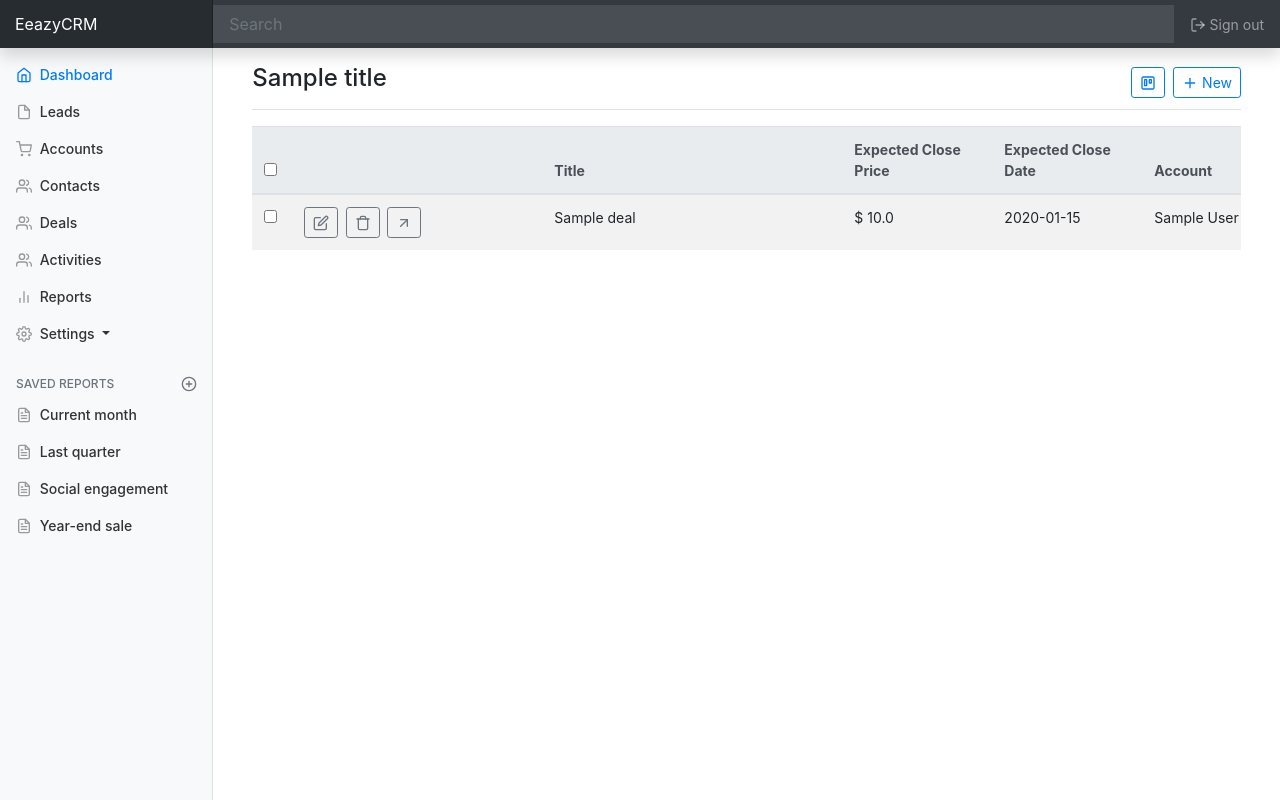
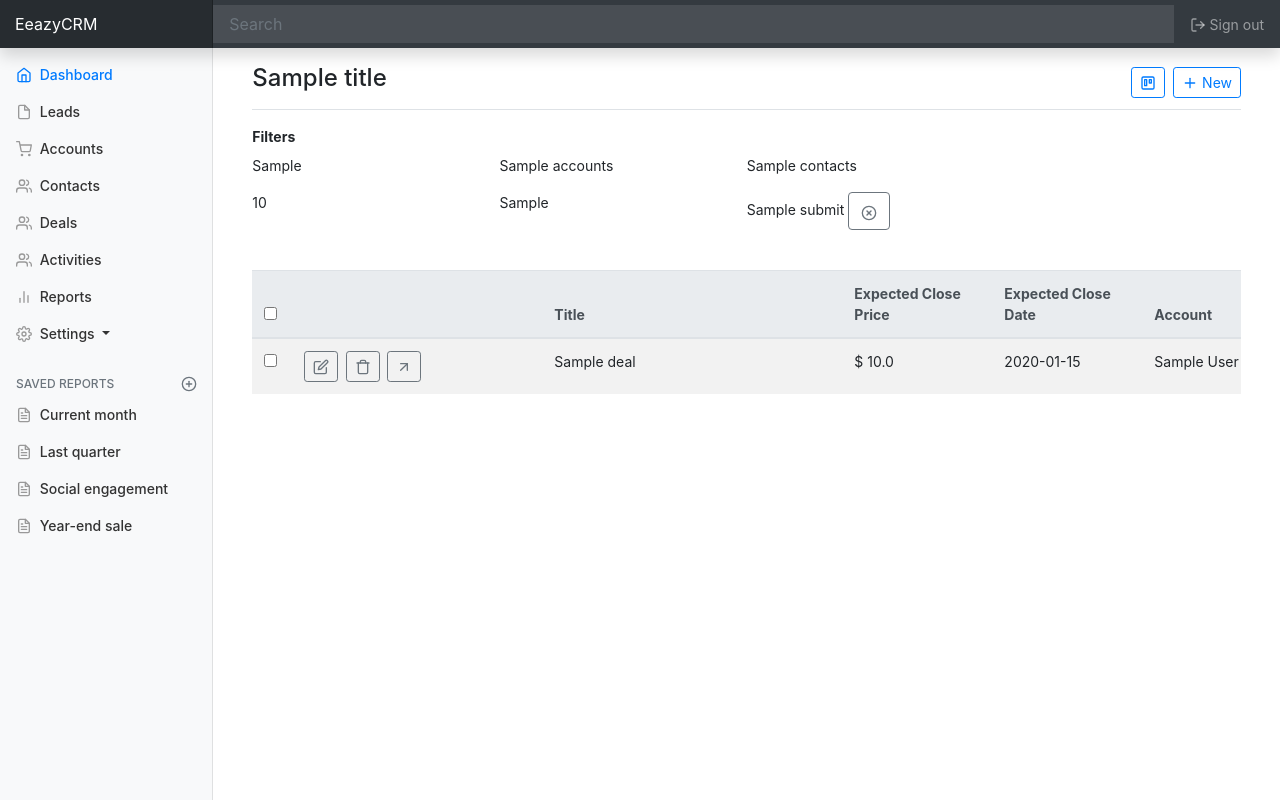
Before and after one commit to jagjot2008/EeazyCRM, a Flask app: template eeazycrm/templates/deals/deals_list.html in a window 1280 px wide. Run offline with Flask 2, Linux system fonts and the light colour scheme; tables that the repository leaves empty hold one stand-in row (values such as "Sample post"); the template is opened without the code that fills it: values that come from a table or form of the project are taken from there, most other values are stand-ins (such as "Sample title", 1, 10 or a date in 2020); grey boxes marked "Sample" are stand-in pictures; some libraries are stand-ins or nearby versions.

Commit message:
deal list filters 1

```diff
--- a/eeazycrm/templates/deals/deals_list.html
+++ b/eeazycrm/templates/deals/deals_list.html
@@ -18,6 +18,7 @@
             </a>
         </div>
     </div>
+    {% include "deals/filters.html" %}
     {% if deals.items|length > 0 %}
         <div class="table-responsive">
             <table class="table table-striped table-hover fixed-layout-table">
@@ -59,8 +60,8 @@
                   <td>$ {{ deal.expected_close_price }}</td>
                   <td>{{ deal.expected_close_date.strftime('%Y-%m-%d') if deal.expected_close_date }}</td>
                     <td>{{ deal.account.name }}</td>
-                    <td>{{ deal.dealstage.stage_name }}</td>
                     <td>{{ deal.contact.first_name }} {{ deal.contact.last_name }}</td>
+                     <td>{{ deal.dealstage.stage_name }}</td>
                     <td>{% with owner=deal.deal_owner %}{% include 'common/owner_cell.html' %}{% endwith %}</td>
                     <td>{{ deal.date_created.strftime('%Y-%m-%d') if deal.date_created }}</td>
                 </tr>
--- /dev/null
+++ b/eeazycrm/templates/deals/filters.html
@@ -0,0 +1,46 @@
+<form class="form-lead-filter" method="POST">
+    {{ filters.hidden_tag() }} <!-- security 'csrf' token -->
+    <div class="d-flex flex-column justify-content-between flex-wrap flex-md-nowrap pb-4 mb-3">
+        <div class="mb-2"><strong>Filters</strong></div>
+        <div class="btn-toolbar mb-2 mb-md-0">
+            <div class="col-md-3 pl-0">
+                {{ filters.txt_search(class="form-control from-control-lg", placeholder="search contacts ...") }}
+            </div>
+            <div class="col-md-3 pl-0">
+                <div class="form-group text-left">
+                    {{ filters.accounts(class="my-select form-control") }}
+                </div>
+            </div>
+            <div class="col-md-3 pl-0">
+                <div class="form-group text-left">
+                    {{ filters.contacts(class="my-select form-control") }}
+                </div>
+            </div>
+            {% if current_user.role.name == 'admin' %}
+            <div class="col-md-3 pl-0">
+                <div class="form-group text-left">
+                    {{ filters.assignees(class="my-select form-control") }}
+                </div>
+            </div>
+            {% endif %}
+        </div>
+        <div class="btn-toolbar mb-1 mb-md-0">
+            <div class="col-md-3 pl-0">
+                <div class="form-group text-left">
+                    {{ filters.price_range(class="my-select form-control") }}
+                </div>
+            </div>
+            <div class="col-md-3 pl-0">
+                <div class="form-group text-left">
+                     {{ filters.advanced_user(class="my-select form-control") }}
+                </div>
+            </div>
+            <div class="col-md-3 pl-0">
+                {{ filters.submit(class="btn btn-md btn-outline-info mr-2") }}
+                <a href="{{ url_for('contacts.get_contacts_view') }}" class="btn btn-md btn-outline-secondary" role="button">
+                    <span data-feather="x-circle"></span>
+                </a>
+            </div>
+        </div>
+    </div>
+</form>
```
Also changed, not shown: eeazycrm/deals/forms.py (+44 -0 lines), eeazycrm/deals/routes.py (+45 -16 lines).
